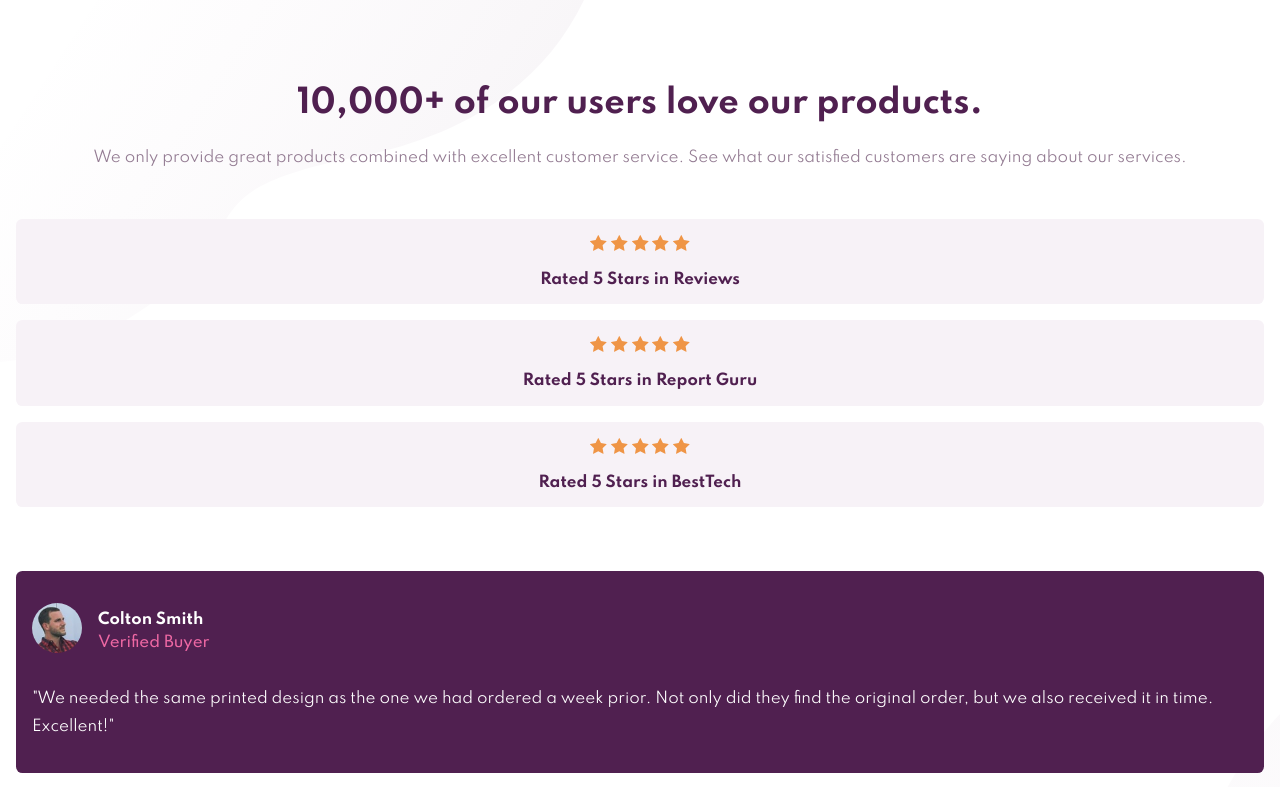
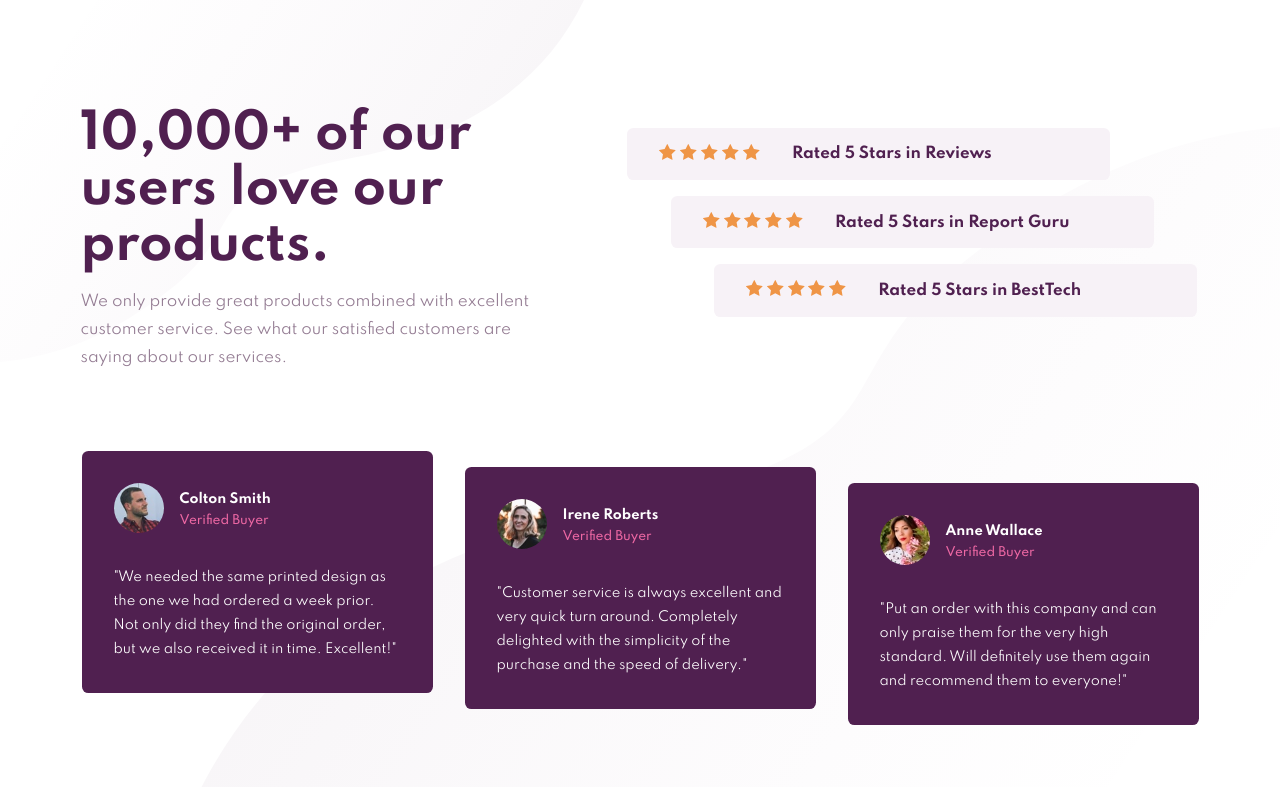
Before and after one commit to AlfredoCU/Social-proof-section-master, a plain HTML site: page index.html in a window 1280 px wide. Shown: the top 787 px of the page. Drawn offline with Linux system fonts and the light colour scheme.

Commit message:
style: design desktop

```diff
--- a/css/main.css
+++ b/css/main.css
@@ -11,8 +11,9 @@
 body {
     padding: 4rem 1rem;
     font-size: 0.938rem;
+    box-sizing: border-box;
     font-family: 'Spartan', sans-serif;
-    background: url("../images/bg-pattern-top-desktop.svg") top left, url("../images/bg-pattern-bottom-mobile.svg") bottom right;
+    background: url("../images/bg-pattern-top-mobile.svg") top left, url("../images/bg-pattern-bottom-mobile.svg") bottom right;
     background-repeat: no-repeat;
 }
 
@@ -65,8 +66,9 @@ body {
 
 .card {
     gap: 2rem;
+    width: 100%;
     display: flex;
-    padding: 2rem 1rem;
+    padding: 2rem 2.3rem;
     border-radius: 0.4rem;
     box-sizing: border-box;
     flex-direction: column;
@@ -75,8 +77,9 @@ body {
 
 .card p {
     margin: 0;
-    line-height: 28px;
+    line-height: 24px;
     color: var(--white);
+    font-size: 0.813rem;
 }
 
 .user {
@@ -100,6 +103,7 @@ body {
 .user em {
     font-weight: 500;
     font-style: normal;
+    font-size: 0.75rem;
     color: var(--primary-pink);
 }
 
@@ -115,3 +119,99 @@ body {
     text-decoration: none;
     color: hsl(228, 45%, 44%);
 }
+
+@media screen and (min-width: 48em) {
+    body {
+        width: 100vw;
+        display: flex;
+        padding: 5% 4%;
+        min-height: 100vh;
+        align-items: center;
+        flex-direction: column;
+        justify-content: center;
+        background: url("../images/bg-pattern-top-desktop.svg") top left, url("../images/bg-pattern-bottom-desktop.svg") bottom right;
+        background-repeat: no-repeat;
+    }
+
+    .product {
+        width: 100%;
+        display: flex;
+        justify-content: center;
+    }
+
+    .information {
+        flex: 1;
+        text-align: left;
+    }
+
+    .rates {
+        flex: 1;
+        align-items: flex-start;
+    }
+
+    .comments {
+        gap: 2rem;
+        width: 100%;
+        flex-direction: row;
+        justify-content: center;
+    }
+
+    .card {
+        max-width: 351px;
+        padding-left: 2rem;
+        padding-right: 2rem;
+    }
+
+    .card:nth-child(2) {
+        margin-top: 2rem;
+    }
+
+    .card:nth-child(3) {
+        margin-top: 4rem;
+    }
+}
+
+@media screen and (min-width: 64em) {
+    .information {
+        flex: none;
+        width: 100%;
+        max-width: 475px;
+    }
+
+    .information h1 {
+        font-size: 3rem;
+        margin-bottom: 0;
+    }
+
+    .rates {
+        flex: none;
+        padding-top: 3.3rem;
+    }
+
+    .rates > div {
+        gap: 2rem;
+        display: flex;
+        max-width: 483px;
+        padding: 1rem 2rem;
+        align-items: center;
+    }
+
+    .rates p {
+        padding: 0;
+    }
+}
+
+@media only screen and (min-width: 76.063em) {
+    .product {
+        gap: 4.5rem;
+        justify-content: center;
+    }
+
+    .rates > div:nth-child(2) {
+        margin: 0 2.7rem;
+    }
+
+    .rates > div:nth-child(3) {
+        margin: 0 5.4rem;
+    }
+}
--- a/index.html
+++ b/index.html
@@ -10,15 +10,16 @@
   </head>
 
   <body>
-    <section class="information">
+    <section class="product">
+      <div class="information">
         <h1>10,000+ of our users love our products.</h1>
         <p>
           We only provide great products combined with excellent customer service.
           See what our satisfied customers are saying about our services.
         </p>
-    </section>
+      </div>
 
-    <section class="rates">
+      <div class="rates">
         <div>
           <div>
             <img src="./images/icon-star.svg" alt="star"/>
@@ -29,6 +30,7 @@
           </div>
           <p>Rated 5 Stars in Reviews</p>
         </div>
+
         <div>
           <div>
             <img src="./images/icon-star.svg" alt="star"/>
@@ -39,6 +41,7 @@
           </div>
           <p>Rated 5 Stars in Report Guru</p>
         </div>
+
         <div>
           <div>
             <img src="./images/icon-star.svg" alt="star"/>
@@ -48,6 +51,7 @@
             <img src="./images/icon-star.svg" alt="star"/>
           </div>
           <p> Rated 5 Stars in BestTech</p>
+        </div>
       </div>
     </section>
 
@@ -66,6 +70,7 @@
           Excellent!"
         </p>
       </div>
+
       <div class="card">
         <div class="user">
           <img src="./images/image-irene.jpg" alt="Irene Roberts" />
@@ -81,6 +86,7 @@
           </p>
         </div>
       </div>
+
       <div class="card">
         <div class="user">
           <img src="./images/image-anne.jpg" alt="Anne Wallace" />
```
Lines whose indentation alone changed are shown as unchanged.
